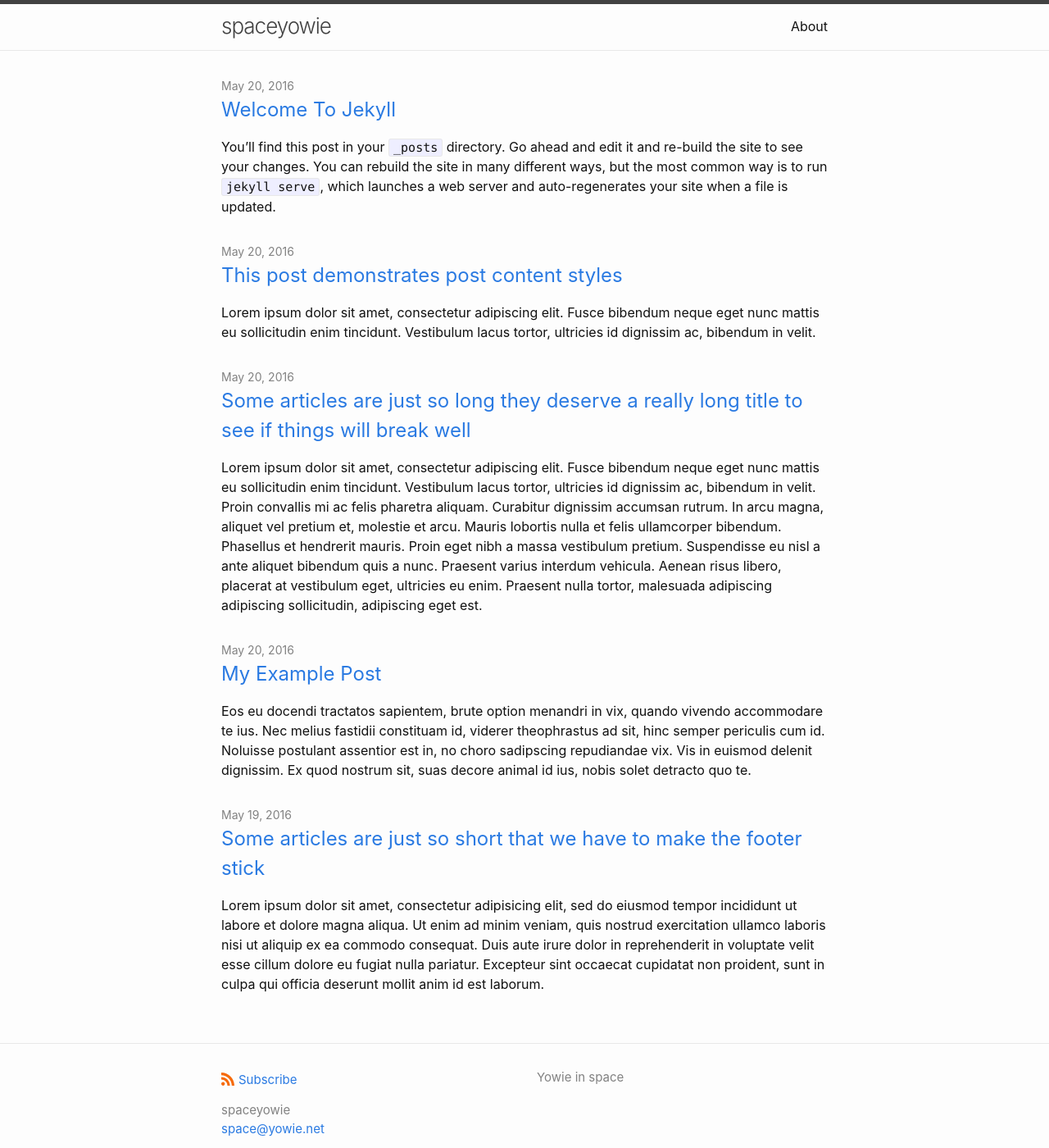
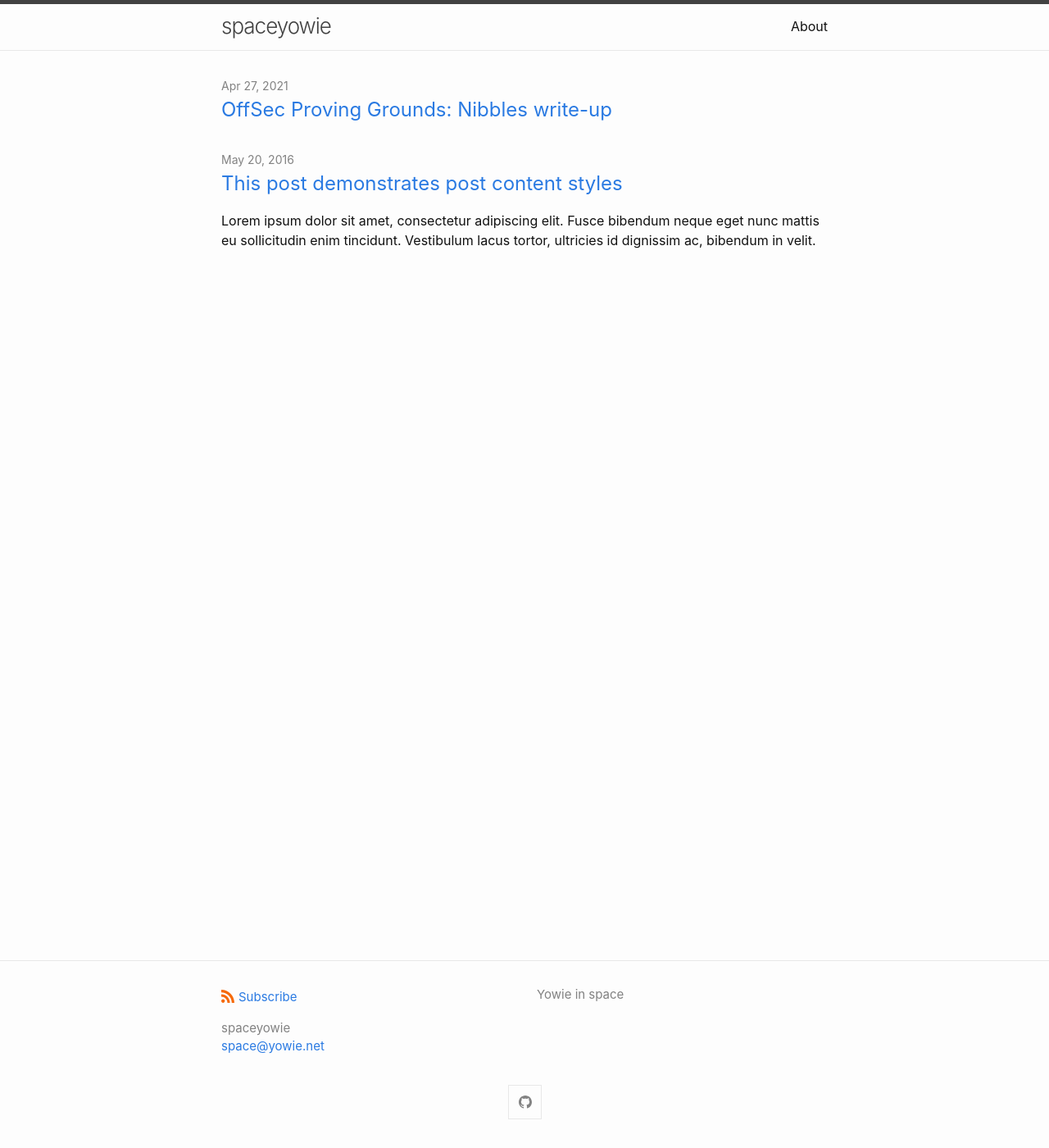
Before and after one commit to spaceyowie/spaceyowie.github.io, a Jekyll site: the page built from index.md, in a window 1280 px wide and 1400 px high. Shown: the whole window at 82% size. Built offline with Jekyll 4.4.1, drawn with Linux system fonts in a browser that asks for light colours.

Commit message:
Fiddling

```diff
--- a/_config.yml
+++ b/_config.yml
@@ -57,5 +57,5 @@ header_pages:
 theme: minima
 
 plugins:
- - jekyll-feed
- - jekyll-seo-tag
+  - jekyll-feed
+  - jekyll-seo-tag
--- a/_pages/about.md
+++ b/_pages/about.md
@@ -4,15 +4,4 @@ title: About
 permalink: /about/
 ---
 
-This is the base Jekyll theme. You can find out more info about customizing your Jekyll theme, as well as basic Jekyll usage documentation at [jekyllrb.com](https://jekyllrb.com/)
-
-You can find the source code for Minima at GitHub:
-[jekyll][jekyll-organization] /
-[minima](https://github.com/jekyll/minima)
-
-You can find the source code for Jekyll at GitHub:
-[jekyll][jekyll-organization] /
-[jekyll](https://github.com/jekyll/jekyll)
-
-
-[jekyll-organization]: https://github.com/jekyll
+All about the cybers.
--- a/_posts/2016-05-19-super-short-article.md
+++ /dev/null
@@ -1,7 +0,0 @@
----
-layout: post
-title: "Some articles are just so short that we have to make the footer stick"
-categories: misc
----
-
-Lorem ipsum dolor sit amet, consectetur adipisicing elit, sed do eiusmod tempor incididunt ut labore et dolore magna aliqua. Ut enim ad minim veniam, quis nostrud exercitation ullamco laboris nisi ut aliquip ex ea commodo consequat. Duis aute irure dolor in reprehenderit in voluptate velit esse cillum dolore eu fugiat nulla pariatur. Excepteur sint occaecat cupidatat non proident, sunt in culpa qui officia deserunt mollit anim id est laborum.
--- a/_posts/2016-05-20-my-example-post.md
+++ /dev/null
@@ -1,12 +0,0 @@
----
-layout: post
----
-
-Eos eu docendi tractatos sapientem, brute option menandri in vix, quando vivendo accommodare te ius. Nec melius fastidii constituam id, viderer theophrastus ad sit, hinc semper periculis cum id. Noluisse postulant assentior est in, no choro sadipscing repudiandae vix. Vis in euismod delenit dignissim. Ex quod nostrum sit, suas decore animal id ius, nobis solet detracto quo te.
-
-{% comment %}
-Might you have an include in your theme? Why not try it here!
-{% include my-themes-great-include.html %}
-{% endcomment %}
-
-No laudem altera adolescens has, volumus lucilius eum no. Eam ei nulla audiam efficiantur. Suas affert per no, ei tale nibh sea. Sea ne magna harum, in denique scriptorem sea, cetero alienum tibique ei eos. Labores persequeris referrentur eos ei.
--- a/_posts/2016-05-20-super-long-article.md
+++ /dev/null
@@ -1,11 +0,0 @@
----
-layout: post
-title: "Some articles are just so long they deserve a really long title to see if things will break well"
-categories: misc
----
-
-Lorem ipsum dolor sit amet, consectetur adipiscing elit. Fusce bibendum neque eget nunc mattis eu sollicitudin enim tincidunt. Vestibulum lacus tortor, ultricies id dignissim ac, bibendum in velit. Proin convallis mi ac felis pharetra aliquam. Curabitur dignissim accumsan rutrum. In arcu magna, aliquet vel pretium et, molestie et arcu. Mauris lobortis nulla et felis ullamcorper bibendum. Phasellus et hendrerit mauris. Proin eget nibh a massa vestibulum pretium. Suspendisse eu nisl a ante aliquet bibendum quis a nunc. Praesent varius interdum vehicula. Aenean risus libero, placerat at vestibulum eget, ultricies eu enim. Praesent nulla tortor, malesuada adipiscing adipiscing sollicitudin, adipiscing eget est.
-
-Lorem ipsum dolor sit amet, consectetur adipiscing elit. Fusce bibendum neque eget nunc mattis eu sollicitudin enim tincidunt. Vestibulum lacus tortor, ultricies id dignissim ac, bibendum in velit. Proin convallis mi ac felis pharetra aliquam. Curabitur dignissim accumsan rutrum. In arcu magna, aliquet vel pretium et, molestie et arcu. Mauris lobortis nulla et felis ullamcorper bibendum. Phasellus et hendrerit mauris. Proin eget nibh a massa vestibulum pretium. Suspendisse eu nisl a ante aliquet bibendum quis a nunc. Praesent varius interdum vehicula. Aenean risus libero, placerat at vestibulum eget, ultricies eu enim. Praesent nulla tortor, malesuada adipiscing adipiscing sollicitudin, adipiscing eget est.
-
-Lorem ipsum dolor sit amet, consectetur adipiscing elit. Fusce bibendum neque eget nunc mattis eu sollicitudin enim tincidunt. Vestibulum lacus tortor, ultricies id dignissim ac, bibendum in velit. Proin convallis mi ac felis pharetra aliquam. Curabitur dignissim accumsan rutrum. In arcu magna, aliquet vel pretium et, molestie et arcu. Mauris lobortis nulla et felis ullamcorper bibendum. Phasellus et hendrerit mauris. Proin eget nibh a massa vestibulum pretium. Suspendisse eu nisl a ante aliquet bibendum quis a nunc. Praesent varius interdum vehicula. Aenean risus libero, placerat at vestibulum eget, ultricies eu enim. Praesent nulla tortor, malesuada adipiscing adipiscing sollicitudin, adipiscing eget est.
--- a/_posts/2016-05-20-welcome-to-jekyll.md
+++ /dev/null
@@ -1,22 +0,0 @@
----
-layout: post
----
-You’ll find this post in your `_posts` directory. Go ahead and edit it and re-build the site to see your changes. You can rebuild the site in many different ways, but the most common way is to run `jekyll serve`, which launches a web server and auto-regenerates your site when a file is updated.
-
-To add new posts, simply add a file in the `_posts` directory that follows the convention `YYYY-MM-DD-name-of-post.ext` and includes the necessary front matter. Take a look at the source for this post to get an idea about how it works.
-
-Jekyll also offers powerful support for code snippets:
-
-{% highlight ruby %}
-def print_hi(name)
-  puts "Hi, #{name}"
-end
-print_hi('Tom')
-#=> prints 'Hi, Tom' to STDOUT.
-{% endhighlight %}
-
-Check out the [Jekyll docs][jekyll-docs] for more info on how to get the most out of Jekyll. File all bugs/feature requests at [Jekyll’s GitHub repo][jekyll-gh]. If you have questions, you can ask them on [Jekyll Talk][jekyll-talk].
-
-[jekyll-docs]: http://jekyllrb.com/docs/home
-[jekyll-gh]:   https://github.com/jekyll/jekyll
-[jekyll-talk]: https://talk.jekyllrb.com/
--- /dev/null
+++ b/_posts/2021-04-27-offsec-proving-grounds-nibbles-writeup.md
@@ -0,0 +1,7 @@
+---
+layout: post
+title: "OffSec Proving Grounds: Nibbles write-up"
+categories: provinggrounds
+author:
+  - spaceyowie
+---
```
